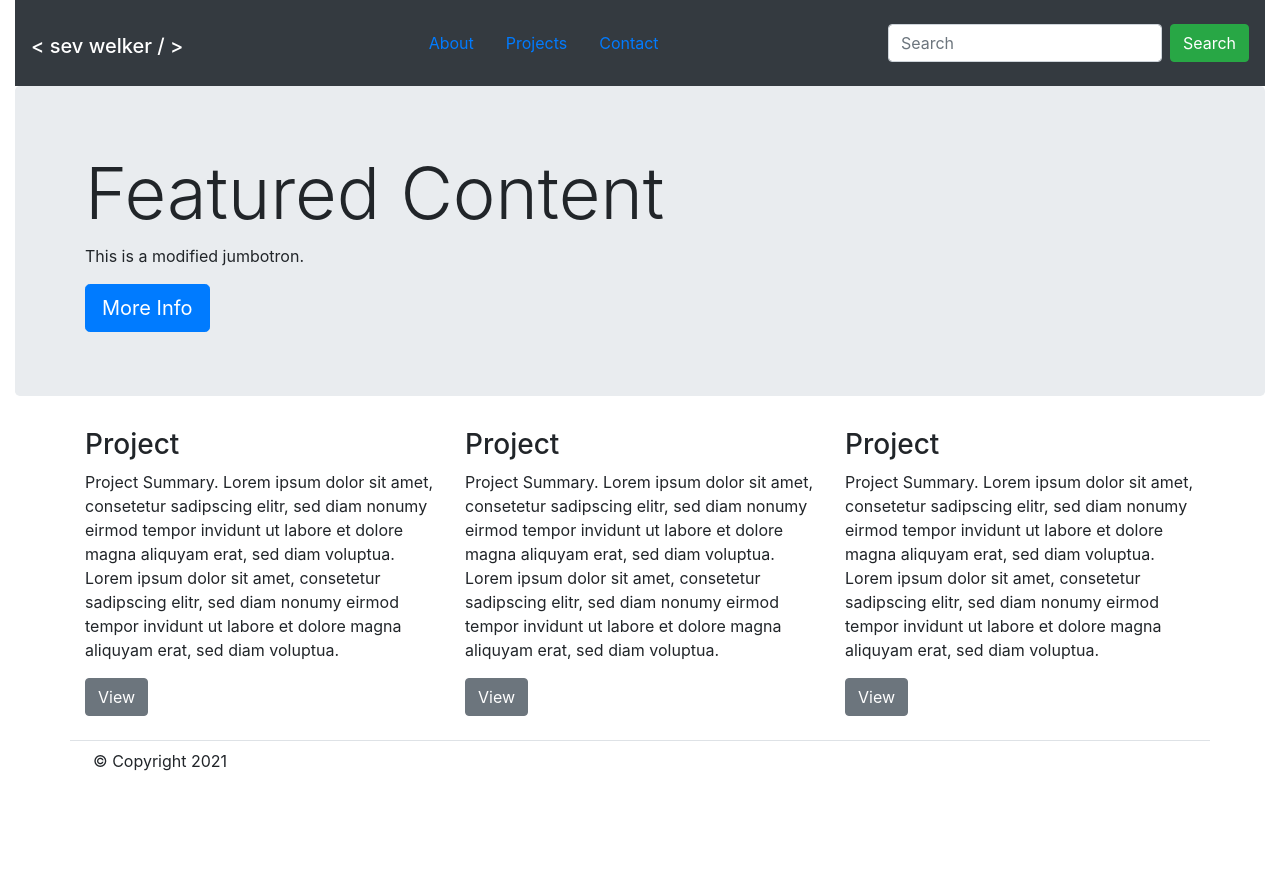
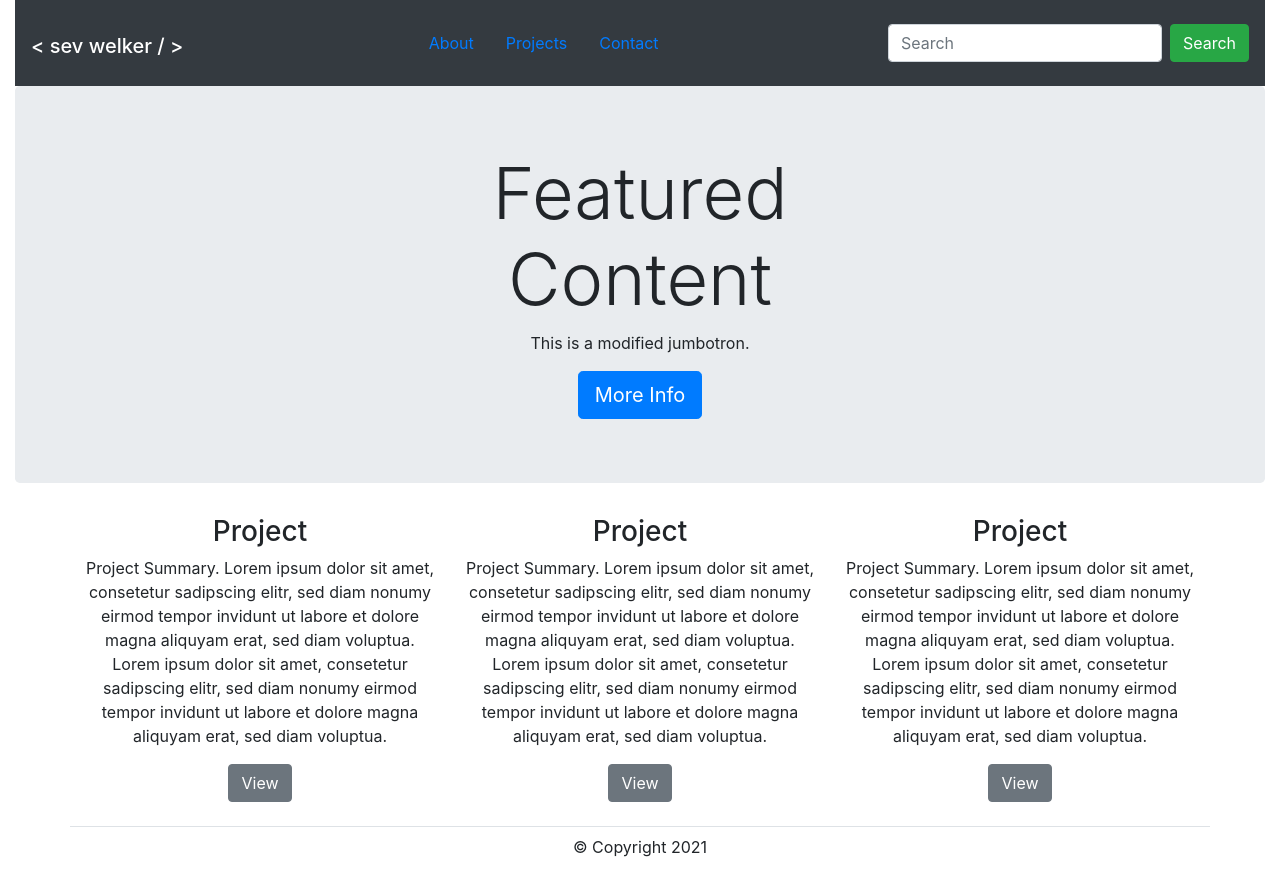
Before and after one commit to sevrinn/bootstrap, a plain HTML site: page index.html in a window 1280 px wide. Before the commit the page ends 800 px from the top, so only its background shows below. Drawn offline with nearby package versions, Linux system fonts and the light colour scheme.

Commit message:
centered content because the to-the-left was bugging me and i needed to use offset-# for the assignment

```diff
--- a/index.html
+++ b/index.html
@@ -44,7 +44,7 @@
 
       </nav>
 			<div class="jumbotron">
-				<div class="container">
+				<div class="container col-6 offset-3 text-center">
 					<h2 class="display-3">Featured Content</h2>
 					<p>This is a modified jumbotron.</p>
 					<button type="button" class="btn btn-primary btn-lg">More Info</button>
@@ -52,7 +52,7 @@
 			</div>
     </header>
 		<main>
-			<div class="container">
+			<div class="container text-center">
 				<div class="row">
 					<div class="col-sm-4">
 						<h3>Project</h3>
@@ -74,7 +74,7 @@
 			</div>
 
 		<footer class="container border-top mt-4">
-			<p class="p-2">© Copyright 2021</p>
+			<p class="p-2 text-center">© Copyright 2021</p>
 		</footer>
     </div>
 </body>
```
